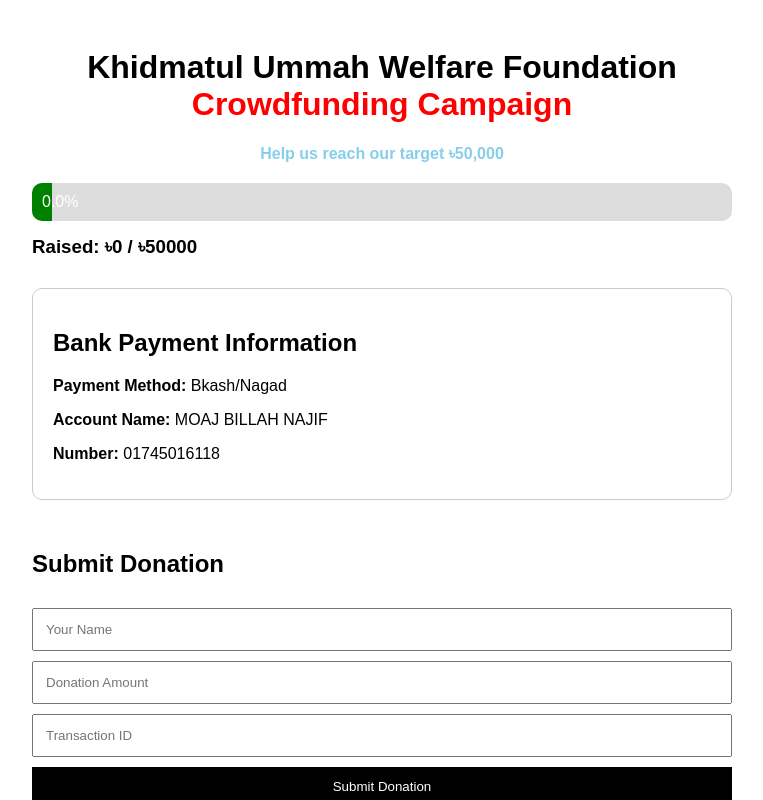
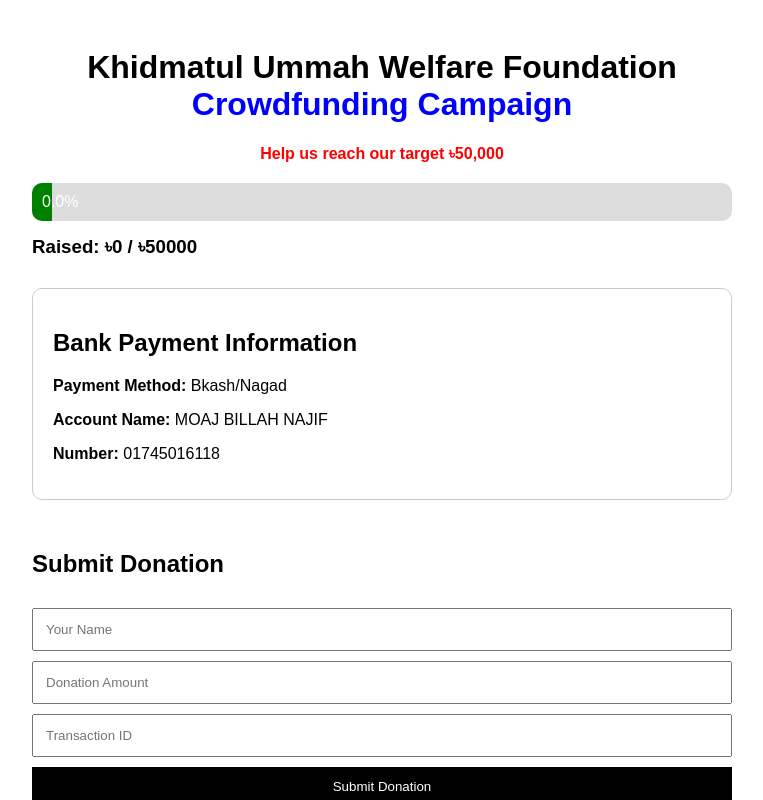
Before and after one commit to Milu-BD/crowdfunding-site, a Next.js app: page / in a window 1280 px wide. Shown: the top 800 px of the page, without its empty margins (258-1021 px from the left). Built offline with nearby package versions, Linux system fonts and the light colour scheme; no server answers; the database is empty.

Commit message:
Update page.js

```diff
--- a/app/page.js
+++ b/app/page.js
@@ -157,14 +157,14 @@ export default function Home() {
       <h1 style={{ textAlign: "center" }}>
   Khidmatul Ummah Welfare Foundation
   <br />
-  <span style={{ color: "red" }}>
+  <span style={{ color: "blue" }}>
     Crowdfunding Campaign
   </span>
 </h1>
       <p
   style={{
     textAlign: "center",
-    color: "skyblue",
+    color: "red",
     fontWeight: "bold",
   }}
 >
```
